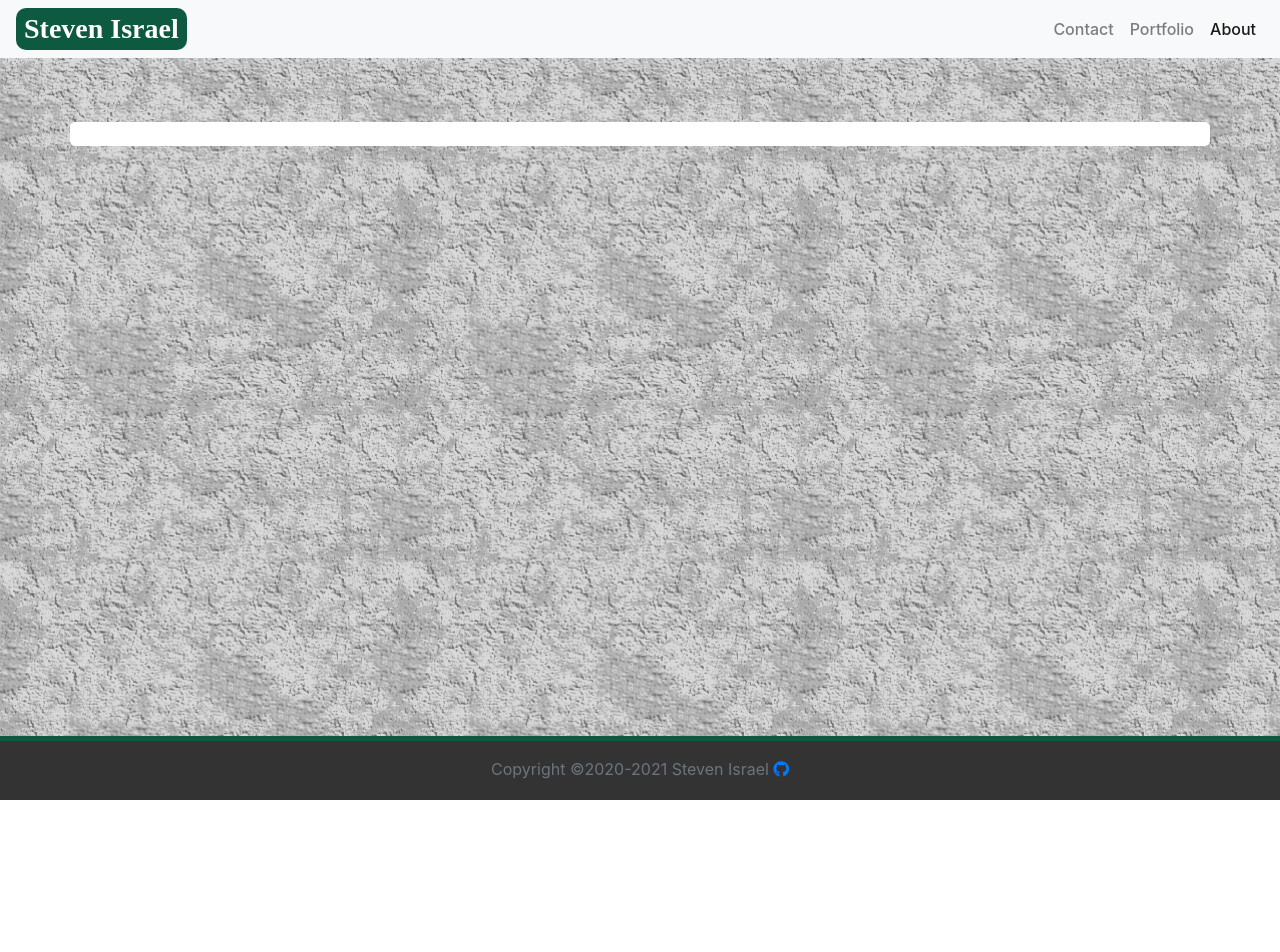
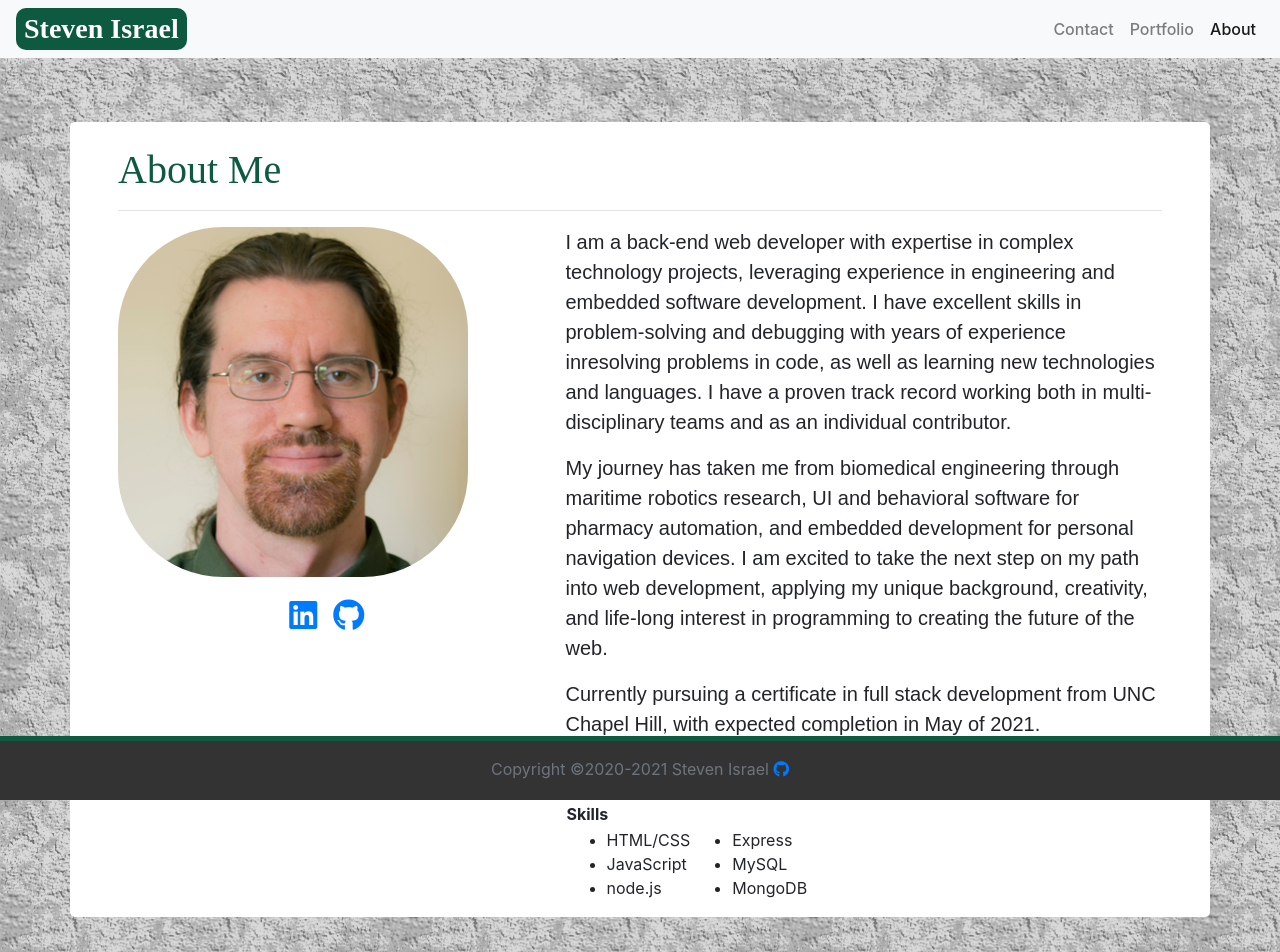
Before and after one commit to malenchite/malenchite.github.io, a React (Create React App) app: page / in a window 1280 px wide. Shown: the top 952 px of the page. Before the commit the page ends 800 px from the top, so only its background shows below. Built offline with nearby package versions, Linux system fonts and the light colour scheme.

Commit message:
Added content back to About page

```diff
--- /dev/null
+++ b/src/pages/About.css
@@ -0,0 +1,9 @@
+/* About page styling */
+.portrait {
+  margin: 0 0 15px 0;
+  border-radius: 30%;
+}
+
+.link-icon {
+  font-size: 2rem;
+}
--- a/src/pages/About.js
+++ b/src/pages/About.js
@@ -1,6 +1,68 @@
+import portrait from "../images/portrait.png";
+import "./About.css"
+
 function About() {
-
-  return (<main></main>);
+  return (
+    <section>
+      <h1>About Me</h1>
+      <hr />
+      <div className="row">
+        <div className="col-md-6 col-lg-5">
+          <img className="img-fluid portrait" src={portrait} alt="Portrait of Me" />
+          <div className="text-center">
+            <a href="https://www.linkedin.com/in/scisrael/" className="link-icon mr-3" target="_blank" aria-label="LinkedIn" rel="noreferrer"><i className="fab fa-linkedin"></i></a>
+            <a href="https://github.com/malenchite" className="link-icon" target="_blank" aria-label="GitHub" rel="noreferrer"><i className="fab fa-github"></i></a>
+          </div>
+        </div>
+        <div className="col-md-6 col-lg-7">
+          <p>
+            I am a back-end web developer with expertise in complex technology projects, leveraging experience in engineering
+            and embedded software development. I have excellent skills in problem-solving and debugging with years of
+            experience inresolving problems in code, as well as learning new technologies and languages. I have a proven track record
+            working both in multi-disciplinary teams and as an individual contributor.
+        </p>
+          <p>
+            My journey has taken me from biomedical engineering through maritime robotics research, UI and behavioral
+            software for pharmacy automation, and embedded development for personal navigation devices. I am excited to
+            take the next step on my path into web development, applying my unique background, creativity, and life-long
+            interest in programming to creating the future of the web.
+        </p>
+          <p>
+            Currently pursuing a certificate in full stack development from UNC Chapel Hill, with expected completion
+            in May of 2021.
+        </p>
+          <p>
+            For more information, you can view <a href="https://drive.google.com/file/d/1-5sTT6lQAskb-MuUUho-Gm9-Osd94B5p/view" target="_blank" rel="noreferrer">my resume</a>.
+        </p>
+          <table>
+            <thead>
+              <tr>
+                <th>Skills</th>
+              </tr>
+            </thead>
+            <tbody>
+              <tr>
+                <td>
+                  <ul>
+                    <li>HTML/CSS</li>
+                    <li>JavaScript</li>
+                    <li>node.js</li>
+                  </ul>
+                </td>
+                <td>
+                  <ul>
+                    <li>Express</li>
+                    <li>MySQL</li>
+                    <li>MongoDB</li>
+                  </ul>
+                </td>
+              </tr>
+            </tbody>
+          </table>
+        </div>
+      </div>
+    </section>
+  );
 }
 
 export default About;
```
